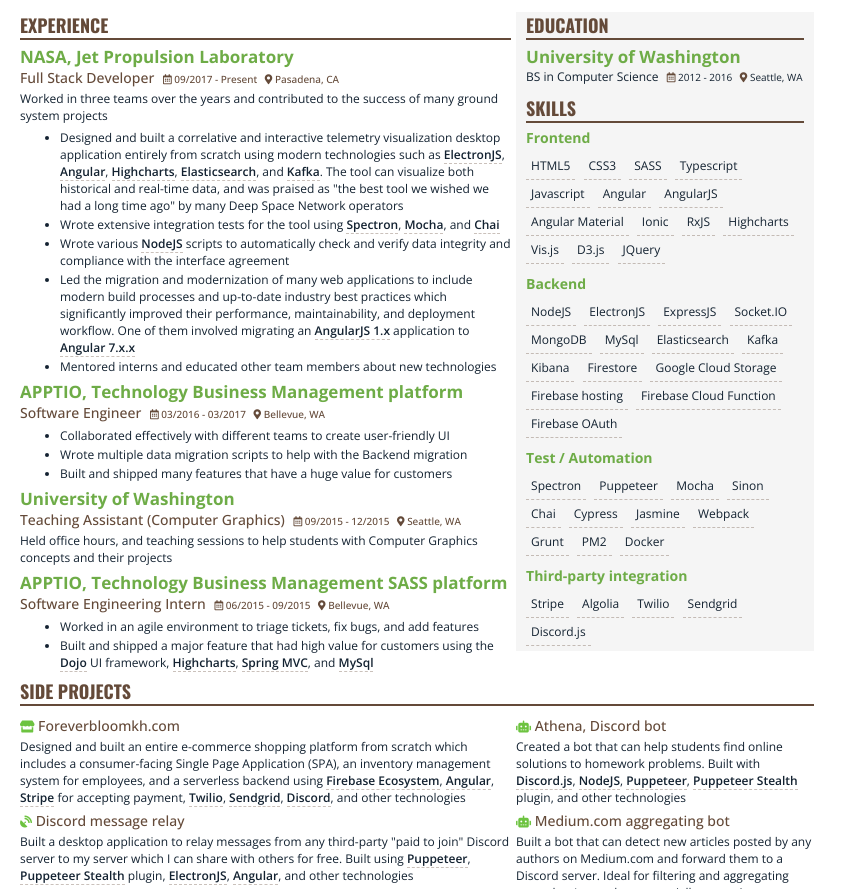
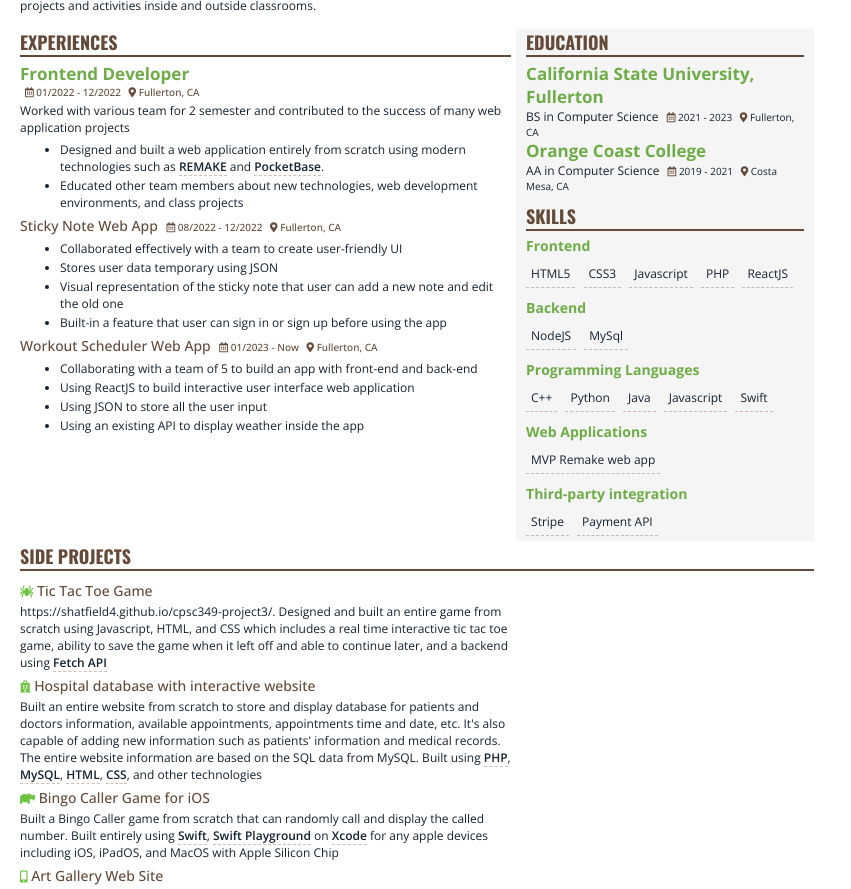
Before and after one commit to Chingsan53/resume, a website: page src/index.html in a window 1280 px wide. Shown: the part 131-1020 px from the top of the page, without its empty margins (0-851 px from the left). Drawn offline with nearby package versions, Linux system fonts and the light colour scheme; files that its build step writes are made by us from their sources.

Commit message:
update resume

```diff
--- a/src/index.html
+++ b/src/index.html
@@ -1,73 +1,79 @@
 <html>
+
 <head>
     <link rel="stylesheet" href="index.css">
     <link rel="preconnect" href="https://fonts.googleapis.com">
     <link rel="preconnect" href="https://fonts.gstatic.com" crossorigin>
-        <link href="https://fonts.googleapis.com/css2?family=Open+Sans:wght@400;500;600;700&family=Oswald:wght@200;300;400;500;600;700&display=swap"
+    <link
+        href="https://fonts.googleapis.com/css2?family=Open+Sans:wght@400;500;600;700&family=Oswald:wght@200;300;400;500;600;700&display=swap"
         rel="stylesheet">
     <link href="./fontawesome-free-5.15.4-web/css/all.css" rel="stylesheet" type="text/css">
+
+    <link rel="stylesheet" href="path/to/fontawesome.min.css">
+
 </head>
+
 <body>
     <div class="container">
         <div class="top">
-                <div class="name">Menghong Chhay</div>
+            <div class="name">Chingsan Ly</div>
             <div class="job-title">
-                    Full Stack Developer
+                Frontend
                 <span class="metadata brown">
-                        <i class="fas fa-phone-alt"></i> <span>(206)-388-6036</span>
-                        <i class="fas fa-envelope pin"></i> <span>chhaymenghong@yahoo.com</span>
-                        <i class="fab fa-github-alt pin"></i> <span>github.com/chhaymenghong</span>
+                    <i class="fas fa-phone-alt"></i> <span>(714)-724-7906</span>
+                    <i class="fas fa-envelope pin"></i> <span>lychingsan567@gmail.com</span>
+                    <i class="fab fa-github-alt pin"></i> <span>github.com/chingsan53</span>
                 </span>
             </div>
-                <div class="summary">Dedicated, passionate, and efficient Full Stack Developer with 4+ years of experience designing, and developing beautiful web, desktop, and mobile applications.
-                In my free time, I enjoy using my coding knowledge to build productive and exciting tools that can make the lives of other people and mine less distracting and more liberating. I also enjoy learning new technologies daily</div>
+            <div class="summary">Senior in Computer Sciense at California State University, Fullerton.
+                Dedicated, passionate, and efficient Front End Developer with 2+ years of experience
+                designing, and developing beautiful web and mobile applications.
+                I am passionate about using technology to solve real-world problems. In addition to my technical skills,
+                I possess excellent communication skills which I have developed through participating in various
+                projects and activities inside and outside classrooms.</div>
         </div>
         <div class="middle">
             <div class="left-container">
                 <div class="experience-section">
                     <div class="experience-header main-title">
-                            EXPERIENCE
+                        EXPERIENCES
                     </div>
 
                     <div class="experience">
                         <div class="experience-location second-title">
-                                NASA, Jet Propulsion Laboratory
+                            Frontend Developer
                         </div>
                         <div class="experience-title third-title">
-                                Full Stack Developer
+
                             <span class="metadata">
-                                    <i class="far fa-calendar-alt"></i> 09/2017 - Present
-                                    <i class="fas fa-map-marker-alt pin"></i> <span>Pasadena, CA</span>
+                                <i class="far fa-calendar-alt"></i> 01/2022 - 12/2022
+                                <i class="fas fa-map-marker-alt pin"></i> <span>Fullerton, CA</span>
                             </span>
                         </div>
 
                         <div class="description">
-                                Worked in three teams over the years and contributed to the success of many ground system projects
+                            Worked with various team for 2 semester and contributed to the success of many web application
+                            projects
                         </div>
                         <ul class="more">
-                                <li>Designed and built a correlative and interactive telemetry visualization desktop application entirely from scratch using modern technologies such as
-                                    <span class="underline">ElectronJS</span>, <span class="underline">Angular</span>, <span class="underline">Highcharts</span>, <span class="underline">Elasticsearch</span>, and <span class="underline">Kafka</span>. The tool can visualize both historical and real-time data, and
-                                    was praised as "the best tool we wished we had a long time ago" by many Deep Space Network operators
+                            <li>Designed and built a web application entirely from scratch
+                                using modern technologies such as
+                                <span class="underline">REMAKE</span> and <span class="underline">PocketBase</span>.
                             </li>
-                                <li>Wrote extensive integration tests for the tool using <span class="underline">Spectron</span>, <span class="underline">Mocha</span>, and <span class="underline">Chai</span>
-                                </li>
-                                <li>Wrote various <span class="underline">NodeJS</span> scripts to automatically check and verify data integrity and compliance with the interface agreement</li>
-                                <li>Led the migration and modernization of many web applications to include modern build processes and up-to-date industry best practices which
-                                    significantly improved their performance, maintainability, and deployment workflow. One of them involved migrating an <span class="underline">AngularJS 1.x</span> application to <span class="underline">Angular 7.x.x</span>
-                                </li>
-                                <li>Mentored interns and educated other team members about new technologies</li>
+                            <li>Educated other team members about new technologies, web development environments, and
+                                class projects</li>
 
                         </ul>
                     </div>
                     <div class="experience">
                         <div class="experience-location second-title">
-                                APPTIO, Technology Business Management platform
+
                         </div>
                         <div class="experience-title third-title">
-                                Software Engineer
+                            Sticky Note Web App
                             <span class="metadata">
-                                <i class="far fa-calendar-alt"></i> 03/2016 - 03/2017
-                                <i class="fas fa-map-marker-alt pin"></i> <span>Bellevue, WA</span>
+                                <i class="far fa-calendar-alt"></i> 08/2022 - 12/2022
+                                <i class="fas fa-map-marker-alt pin"></i> <span>Fullerton, CA</span>
                             </span>
                         </div>
 
@@ -75,45 +81,32 @@
 
                         </div>
                         <ul class="more">
-                                <li> Collaborated effectively with different teams to create user-friendly UI</li>
-                                <li> Wrote multiple data migration scripts to help with the Backend migration</li>
-                                <li> Built and shipped many features that have a huge value for customers</li>
+                            <li> Collaborated effectively with a team to create user-friendly UI</li>
+                            <li> Stores user data temporary using JSON </li>
+                            <li> Visual representation of the sticky note that user can add a new note and edit the old one</li>
+                            <li> Built-in a feature that user can sign in or sign up before using the app</li>
                         </ul>
-                        </div>
 
-                        <div class="experience">
-                            <div class="experience-location second-title">
-                               University of Washington
-                            </div>
                         <div class="experience-title third-title">
-                                Teaching Assistant (Computer Graphics)
+                            Workout Scheduler Web App
                             <span class="metadata">
-                                    <i class="far fa-calendar-alt"></i> 09/2015 - 12/2015
-                                    <i class="fas fa-map-marker-alt pin"></i> <span>Seattle, WA</span>
+                                <i class="far fa-calendar-alt"></i> 01/2023 - Now
+                                <i class="fas fa-map-marker-alt pin"></i> <span>Fullerton, CA</span>
                             </span>
                         </div>
 
                         <div class="description">
-                                Held office hours, and teaching sessions to help students with Computer Graphics concepts and their projects
+
                         </div>
+                        <ul class="more">
+                            <li> Collaborating with a team of 5 to build an app with front-end and back-end</li>
+                            <li> Using ReactJS to build interactive user interface web application </li>
+                            <li> Using JSON to store all the user input</li>
+                            <li> Using an existing API to display weather inside the app</li>
+                        </ul>
                     </div>
 
-                        <div class="experience">
-                            <div class="experience-location second-title">
-                                APPTIO, Technology Business Management SASS platform
-                            </div>
-                            <div class="experience-title third-title">
-                                Software Engineering Intern
-                                <span class="metadata">
-                                <i class="far fa-calendar-alt"></i> 06/2015 - 09/2015
-                                <i class="fas fa-map-marker-alt pin"></i> <span>Bellevue, WA</span>
-                            </span>
-                            </div>
-                            <ul class="more">
-                                <li> Worked in an agile environment to triage tickets, fix bugs, and add features </li>
-                                <li> Built and shipped a major feature that had high value for customers using the <span class="underline">Dojo</span> UI framework, <span class="underline">Highcharts</span>, <span class="underline">Spring MVC</span>, and <span class="underline">MySql</span></li>
-                            </ul>
-                        </div>
+
 
 
                     <!--                        <div class="experience">-->
@@ -144,14 +137,24 @@
                         EDUCATION
                     </div>
                     <div class="school second-title">
-                            University of Washington
+                        California State University, Fullerton
                     </div>
                     <div class="degree">
                         BS in Computer Science
                         <span class="metadata">
-                                <i class="far fa-calendar-alt"></i> 2012 - 2016
-                                <i class="fas fa-map-marker-alt pin"></i> <span>Seattle, WA</span>
+                            <i class="far fa-calendar-alt"></i> 2021 - 2023
+                            <i class="fas fa-map-marker-alt pin"></i> <span>Fullerton, CA</span>
                         </span>
+                    </div>
+                    <div class="school second-title">
+                        Orange Coast College
+                    </div>
+                    <div class="degree">
+                        AA in Computer Science
+                        <Span class="metadata">
+                            <i class="far fa-calendar-alt"></i> 2019 - 2021
+                            <i class="fas fa-map-marker-alt pin"></i> <span>Costa Mesa, CA</span>
+                        </Span>
                     </div>
                 </div>
 
@@ -165,18 +168,9 @@
                     <div class="list">
                         <span>HTML5</span>
                         <span>CSS3</span>
-                            <span>SASS</span>
-                            <span>Typescript</span>
                         <span>Javascript</span>
-                            <span>Angular</span>
-                            <span>AngularJS</span>
-                            <span>Angular Material</span>
-                            <span>Ionic</span>
-                            <span>RxJS</span>
-                            <span>Highcharts</span>
-                            <span>Vis.js</span>
-                            <span>D3.js</span>
-                            <span>JQuery</span>
+                        <span>PHP</span>
+                        <span>ReactJS</span>
                     </div>
 
                     <div class="backend second-title">
@@ -185,38 +179,27 @@
 
                     <div class="list">
                         <span>NodeJS</span>
-                            <span>ElectronJS</span>
-                            <span>ExpressJS</span>
-                            <span>Socket.IO</span>
-                            <span>MongoDB</span>
                         <span>MySql</span>
-                            <span>Elasticsearch</span>
-                            <span>Kafka</span>
-                            <span>Kibana</span>
-                            <span>Firestore</span>
-                            <span>Google Cloud Storage</span>
-                            <span>Firebase hosting</span>
-                            <span>Firebase Cloud Function</span>
-                            <span>Firebase OAuth</span>
 
                     </div>
 
+                    <div class="backend second-title">
+                        Programming Languages
+                    </div>
+                    <div class="list">
+                        <span>C++</span>
+                        <span>Python</span>
+                        <span>Java</span>
+                        <span>Javascript</span>
+                        <span>Swift</span>
+                    </div>
+
                     <div class="testing second-title">
-                            Test / Automation
+                        Web Applications
                     </div>
 
                     <div class="list">
-                            <span>Spectron</span>
-                            <span>Puppeteer</span>
-                            <span>Mocha</span>
-                            <span>Sinon</span>
-                            <span>Chai</span>
-                            <span>Cypress</span>
-                            <span>Jasmine</span>
-                            <span>Webpack</span>
-                            <span>Grunt</span>
-                            <span>PM2</span>
-                            <span>Docker</span>
+                        <span>MVP Remake web app</span>
                     </div>
 
                     <div class="testing second-title">
@@ -225,10 +208,7 @@
 
                     <div class="list">
                         <span>Stripe</span>
-                            <span>Algolia</span>
-                            <span>Twilio</span>
-                            <span>Sendgrid</span>
-                            <span>Discord.js</span>
+                        <span>Payment API</span>
                     </div>
                 </div>
             </div>
@@ -241,37 +221,67 @@
                 <div class="left-container">
                     <div class="experience">
                         <div class="experience-location third-title">
-                                <i class="fas fa-store green"></i> Foreverbloomkh.com
+                            <i class="fas fa-spider green"></i> Tic Tac Toe Game
                         </div>
                         <div class="description">
-                                Designed and built an entire e-commerce shopping platform from scratch which includes a consumer-facing Single Page Application (SPA), an inventory management system for employees, and
-                                a serverless backend using <span class="underline">Firebase Ecosystem</span>, <span class="underline">Angular</span>, <span class="underline">Stripe</span> for accepting payment,
-                                <span class="underline">Twilio</span>, <span class="underline">Sendgrid</span>, <span class="underline">Discord</span>, and other technologies
+                            https://shatfield4.github.io/cpsc349-project3/. Designed and built an entire game from
+                            scratch using Javascript, HTML, and CSS which
+                            includes a
+                            real time interactive tic tac toe game, ability to save the game when it left off and able
+                            to continue later,
+                            and
+                            a backend using <span class="underline">Fetch API</span>
                         </div>
                     </div>
 
                     <div class="experience">
                         <div class="experience-location third-title">
-                                <i class="fas fa-satellite-dish green"></i> Discord message relay
+                            <i class="fas fa-hospital green"></i> Hospital database with interactive website
                         </div>
                         <div class="description">
-                                Built a desktop application to relay messages from any third-party "paid to join" Discord server to my server which I can share with others for free. Built using
-                                <span class="underline">Puppeteer</span>, <span class="underline">Puppeteer Stealth</span> plugin, <span class="underline">ElectronJS</span>, <span class="underline">Angular</span>, and other technologies
+                            Built an entire website from scratch to store and display database for patients and doctors
+                            information, available appointments, appointments time and date, etc. It's also capable of
+                            adding new information such as patients' information and medical records. The entire website
+                            information are based on the SQL data from MySQL. Built using
+                            <span class="underline">PHP</span>, <span class="underline">MySQL</span>,
+                            <span class="underline">HTML</span>, <span class="underline">CSS</span>,
+                            and other technologies
                         </div>
                     </div>
 
                     <div class="experience">
                         <div class="experience-location third-title">
-                                <i class="fas fa-spider green"></i>  Website crawlers
+                            <i class="fas fa-hippo green"></i> Bingo Caller Game for iOS
                         </div>
                         <div class="description">
-                                Built many crawlers from scratch that can crawl and extract metadata and images from websites that sell cosmetics, clothes, and cars. Built
-                                with <span class="underline"> Puppeteer</span>, <span class="underline">Sharp</span>, <span class="underline">Google Cloud Storage</span>, <span class="underline">Firebase Ecosystem</span>,
-                                <span class="underline">Cheerio</span>, <span class="underline">Webp-converter</span>, and <span class="underline">Axios</span>. The tool also maintains
-                                a list of proxies that can be used to get around the bot detection and server throttling mechanism. Ideal for seeding new platform's database for reselling products online in a different geographically region
+                            Built a Bingo Caller game from scratch that can randomly call and display the called
+                            number. Built entirely using <span class="underline"> Swift</span>, <span
+                                class="underline">Swift Playground</span> on <span class="underline">Xcode</span> for
+                            any apple devices including iOS, iPadOS, and MacOS with Apple Silicon Chip
+                        </div>
+                    </div>
+
+                    <div class="experience">
+                        <div class="experience-location third-title">
+                            <i class="fas fa-mobile-alt green"></i> Art Gallery Web Site
+                        </div>
+                        <div class="description">
+                            Built a website that can copy and display stock photos from Pexels API using
+                            <span class="underline"> JSON</span>.
+                        </div>
+                    </div>
+
+                    <div class="experience">
+                        <div class="experience-location third-title">
+                            <i class="fas fa-robot green"></i> Portfolio website
+                        </div>
+                        <div class="description">
+                            <a href="https://chingsan53.github.io/portfolio/">https://chingsan53.github.io/portfolio/</a>
+                            A Portfolio website that showoff all my school projects, side projects, and interesting facts about me
                         </div>
                     </div>
                 </div>
+                <!--
                 <div class="right">
                     <div class="experience">
                         <div class="experience-location third-title">
@@ -279,7 +289,9 @@
                         </div>
                         <div class="description">
                             Created a bot that can help students find online solutions to homework problems. Built with
-                                <span class="underline">Discord.js</span>, <span class="underline">NodeJS</span>, <span class="underline">Puppeteer</span>, <span class="underline">Puppeteer Stealth</span> plugin, and other technologies
+                            <span class="underline">Discord.js</span>, <span class="underline">NodeJS</span>, <span
+                                class="underline">Puppeteer</span>, <span class="underline">Puppeteer Stealth</span>
+                            plugin, and other technologies
                         </div>
                     </div>
                     <div class="experience">
@@ -287,9 +299,12 @@
                             <i class="fas fa-robot green"></i> Medium.com aggregating bot
                         </div>
                         <div class="description">
-                                Built a bot that can detect new articles posted by any authors on Medium.com and forward them to
-                                a Discord server. Ideal for filtering and aggregating news that I care about especially upcoming crypto token
-                                listings on Coinbase.com. Built and deployed with <span class="underline">Puppeteer</span>, <span class="underline">NodeJS</span>,
+                            Built a bot that can detect new articles posted by any authors on Medium.com and forward
+                            them to
+                            a Discord server. Ideal for filtering and aggregating news that I care about especially
+                            upcoming crypto token
+                            listings on Coinbase.com. Built and deployed with <span class="underline">Puppeteer</span>,
+                            <span class="underline">NodeJS</span>,
                             and <span class="underline">PM2</span>
                         </div>
                     </div>
@@ -299,15 +314,18 @@
                             <i class="fas fa-mobile-alt green"></i> Food Facts Mobile application
                         </div>
                         <div class="description">
-                                A mobile application built with the <span class="underline">Ionic</span> framework that shows
-                                detailed nutritional facts for common food and raw ingredients using the U.S Department of Agriculture
+                            A mobile application built with the <span class="underline">Ionic</span> framework that
+                            shows
+                            detailed nutritional facts for common food and raw ingredients using the U.S Department of
+                            Agriculture
                             Food database Rest API
                         </div>
                     </div>
                 </div>
-
+            -->
             </div>
         </div>
     </div>
 </body>
+
 </html>
```
Also changed, not shown: package.json (+20 -5 lines), 4 other files. Lines whose indentation alone changed are shown as unchanged.
